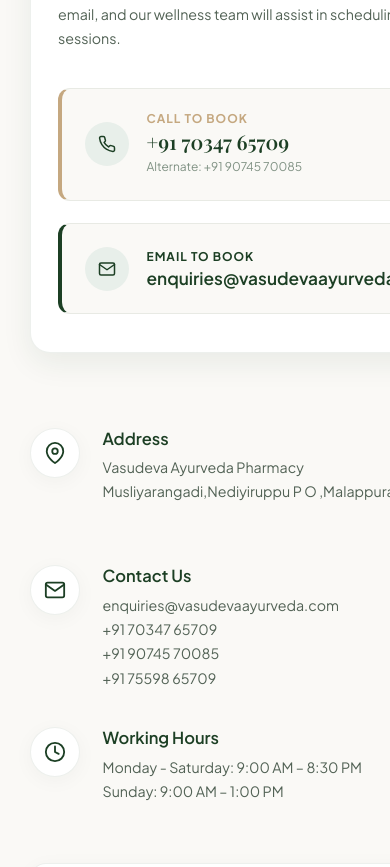
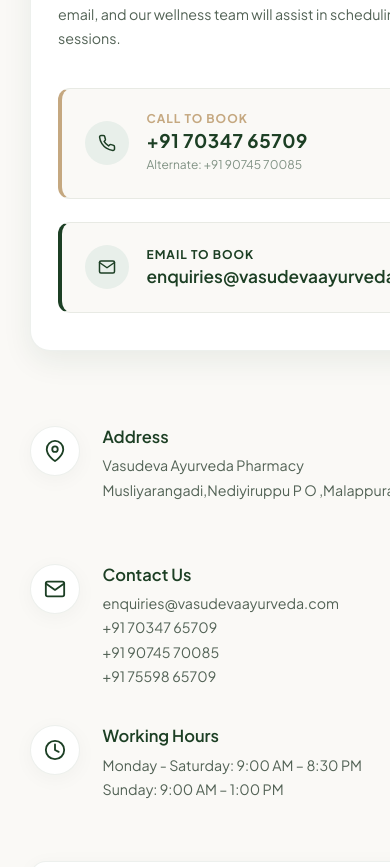
Before and after one commit to BK0005/Vasudeva-Ayurveda, a website: page index.html in a window 390 px wide. Shown: the part 8580-9447 px from the top of the page. Drawn offline with nearby package versions, Linux system fonts and the light colour scheme; a web font is replaced by a local one.

Commit message:
Change phone number font to sans-serif for better readability

```diff
--- a/index.html
+++ b/index.html
@@ -466,7 +466,7 @@
               </div>
               <div>
                 <h4 style="font-family: var(--font-sans); font-weight: 700; font-size: 0.8rem; text-transform: uppercase; color: var(--accent-gold); letter-spacing: 1px; margin-bottom: 0.2rem;">Call to Book</h4>
-                <p style="font-family: var(--font-serif); font-size: 1.35rem; color: var(--primary-green); font-weight: 600; margin: 0; line-height: 1.2;">
+                <p style="font-family: var(--font-sans); font-size: 1.25rem; color: var(--primary-green); font-weight: 700; margin: 0; line-height: 1.2; letter-spacing: 0.5px;">
                   <a href="tel:+917034765709" style="color: inherit;">+91 70347 65709</a>
                 </p>
                 <p style="font-size: 0.8rem; color: var(--text-light); margin: 3px 0 0 0;">Alternate: <a href="tel:+919074570085">+91 90745 70085</a></p>
```
